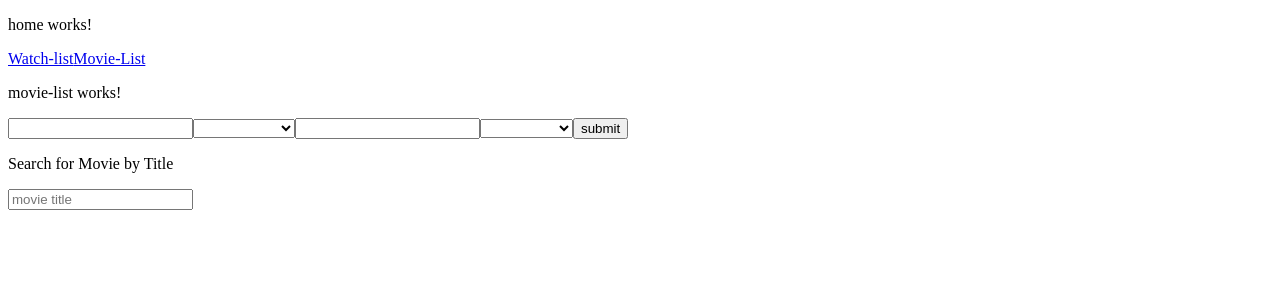
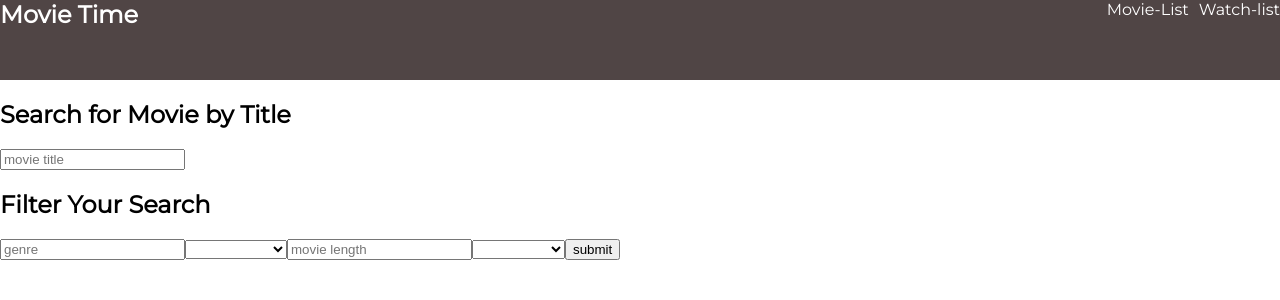
Before and after one commit to kpbalboa/GC-Angular-Project-, an Angular app: page /Movie-List in a window 1280 px wide. Shown: the top 300 px of the page. Built offline with nearby package versions, Linux system fonts and the light colour scheme.

Commit message:
Moved search by movie title to movie-list component. Added minimal styling and routes as needed to show and hide components based on routes.

```diff
--- a/src/app/home/home.component.css
+++ b/src/app/home/home.component.css
@@ -0,0 +1,29 @@
+body {
+  background: #a99b9b;
+  height: 100%;
+}
+
+nav {
+  display: flex;
+  justify-content: space-between;
+  align-content: center;
+}
+
+header {
+  background: #504545;
+  color: #fff;
+  height: 80px;
+}
+
+h1 {
+  margin: 0;
+}
+
+a {
+  text-decoration: none;
+  color: #fff;
+}
+
+#movie {
+  padding-right: 10px;
+}
--- a/src/app/home/home.component.html
+++ b/src/app/home/home.component.html
@@ -1,6 +1,12 @@
-<p>home works!</p>
-<nav>
-    <a routerLinkActive='active' routerLink="/Watch-List">Watch-list</a>
-    <a routerLink="/Movie-List">Movie-List</a>
-</nav>
+<header>
+  <nav>
+    <div id="title">
+      <h1>Movie Time</h1>
+    </div>
+    <div id="routes">
+      <a id="movie" routerLink="/Movie-List">Movie-List</a>
+      <a routerLinkActive="active" routerLink="/Watch-List">Watch-list</a>
+    </div>
+  </nav>
+</header>
 <router-outlet></router-outlet>
--- a/src/app/movie-list/movie-list.component.html
+++ b/src/app/movie-list/movie-list.component.html
@@ -1,2 +1,17 @@
-<p>movie-list works!</p>
+<h2 #searchTitle>Search for Movie by Title</h2>
+<form
+  #formSearchTitle="ngForm"
+  (submit)="searchMovie(formSearchTitle.value.searchTerm)"
+>
+  <input type="text" name="searchTerm" placeholder="movie title" ngModel />
+  <div *ngFor="let movie of movieData">
+    <img
+      src="https://image.tmdb.org/t/p/w300_and_h450_bestv2/{{
+        movie.poster_path
+      }}"
+    />
+  </div>
+</form>
+<router-outlet></router-outlet>
+
 <app-search-criteria></app-search-criteria>
--- a/src/app/movie-list/movie-list.component.ts
+++ b/src/app/movie-list/movie-list.component.ts
@@ -1,15 +1,19 @@
-import { Component, OnInit } from '@angular/core';
+import { Component, OnInit } from "@angular/core";
+import { TmdbService } from "../tmdb.service";
 
 @Component({
-  selector: 'app-movie-list',
-  templateUrl: './movie-list.component.html',
-  styleUrls: ['./movie-list.component.css']
+  selector: "app-movie-list",
+  templateUrl: "./movie-list.component.html",
+  styleUrls: ["./movie-list.component.css"]
 })
 export class MovieListComponent implements OnInit {
+  constructor(private tmdbService: TmdbService) {}
+  movieData: any;
 
-  constructor() { }
-
-  ngOnInit() {
+  ngOnInit() {}
+  searchMovie(searchTerm: string): void {
+    this.tmdbService
+      .getTitleData(searchTerm)
+      .subscribe(response => (this.movieData = response["results"]));
   }
-
 }
--- a/src/app/search-criteria/search-criteria.component.html
+++ b/src/app/search-criteria/search-criteria.component.html
@@ -1,3 +1,4 @@
+<h2 id="searchFilter">Filter Your Search</h2>
 <form
   #form="ngForm"
   (submit)="
@@ -9,12 +10,12 @@
     )
   "
 >
-  <input type="text" name="genre" ngModel />
+  <input type="text" name="genre" placeholder="genre" ngModel />
   <select name="greaterOrLessThan" ngModel>
     <option value="gte">Greater Than</option>
     <option value="lte">Less Than</option>
   </select>
-  <input type="text" name="runTime" ngModel />
+  <input type="text" name="runTime" placeholder="movie length" ngModel />
   <select name="popularity" ngModel>
     <option value="asc">Ascending</option>
     <option value="desc">Descending</option>
@@ -22,17 +23,4 @@
   <button>submit</button>
 </form>
 
-<p>Search for Movie by Title</p>
-<form
-  #formSearchTitle="ngForm"
-  (submit)="searchMovie(formSearchTitle.value.searchTerm)"
->
-  <input type="text" name="searchTerm" placeholder="movie title" ngModel />
-  <div *ngFor="let movie of movieData">
-    <img
-      src="https://image.tmdb.org/t/p/w300_and_h450_bestv2/{{
-        movie.poster_path
-      }}"
-    />
-  </div>
-</form>
+<router-outlet></router-outlet>
--- a/src/app/search-criteria/search-criteria.component.ts
+++ b/src/app/search-criteria/search-criteria.component.ts
@@ -30,10 +30,4 @@ export class SearchCriteriaComponent implements OnInit {
         console.log(this.movieData);
       });
   }
-
-  searchMovie(searchTerm: string): void {
-    this.tmdbService
-      .getTitleData(searchTerm)
-      .subscribe(response => (this.movieData = response["results"]));
-  }
 }
--- a/src/index.html
+++ b/src/index.html
@@ -1,12 +1,15 @@
-<!doctype html>
+<!DOCTYPE html>
 <html lang="en">
   <head>
-  <meta charset="utf-8">
+    <meta charset="utf-8" />
     <title>AngularProject</title>
-  <base href="/">
-
-  <meta name="viewport" content="width=device-width, initial-scale=1">
-  <link rel="icon" type="image/x-icon" href="favicon.ico">
+    <base href="/" />
+    <link
+      href="https://fonts.googleapis.com/css?family=Montserrat&display=swap"
+      rel="stylesheet"
+    />
+    <meta name="viewport" content="width=device-width, initial-scale=1" />
+    <link rel="icon" type="image/x-icon" href="favicon.ico" />
   </head>
   <body>
     <app-root></app-root>
--- a/src/styles.css
+++ b/src/styles.css
@@ -1 +1,6 @@
 /* You can add global styles to this file, and also import other style files */
+html,
+body {
+  font-family: "Montserrat", sans-serif;
+  margin: 0;
+}
```
Lines whose indentation alone changed are shown as unchanged.
